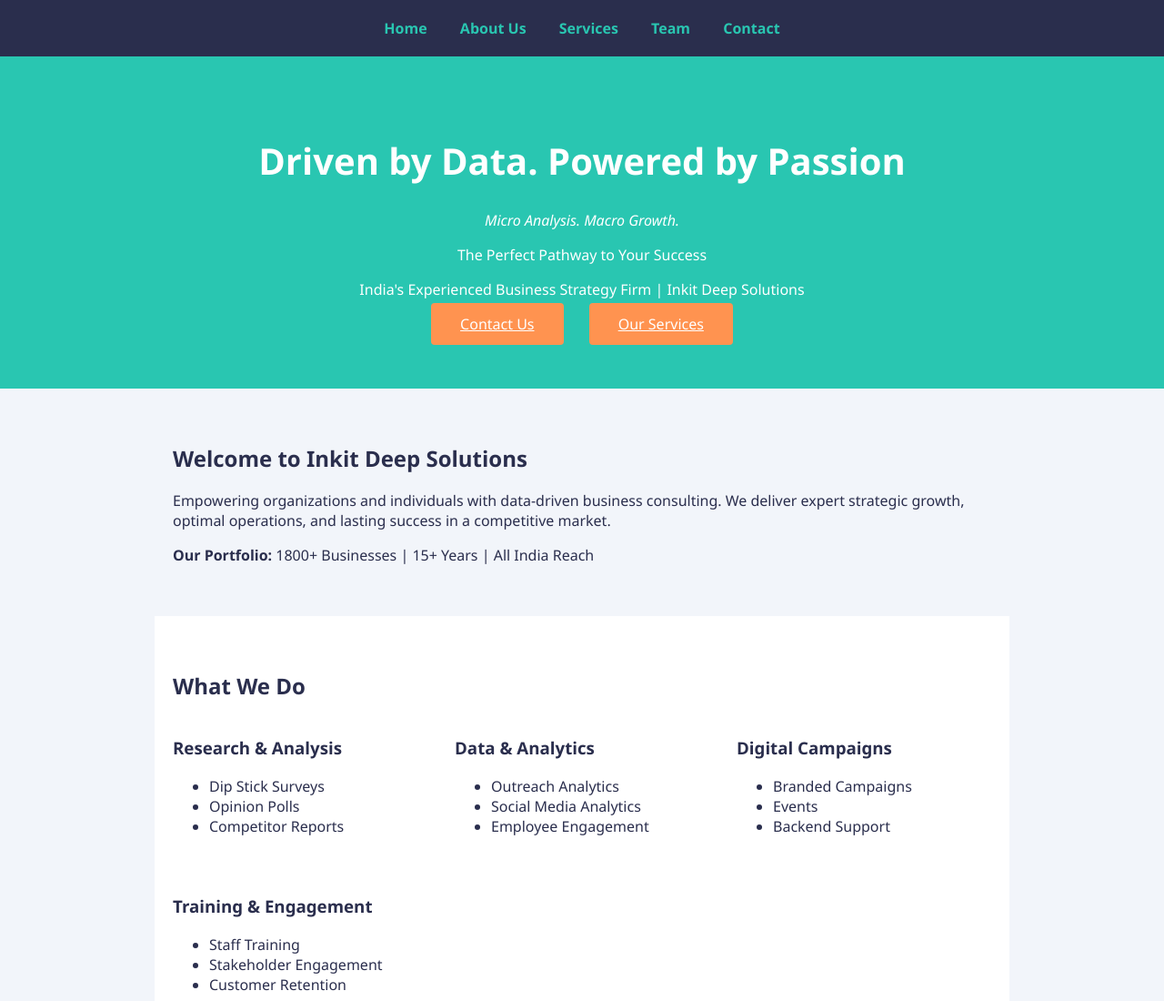
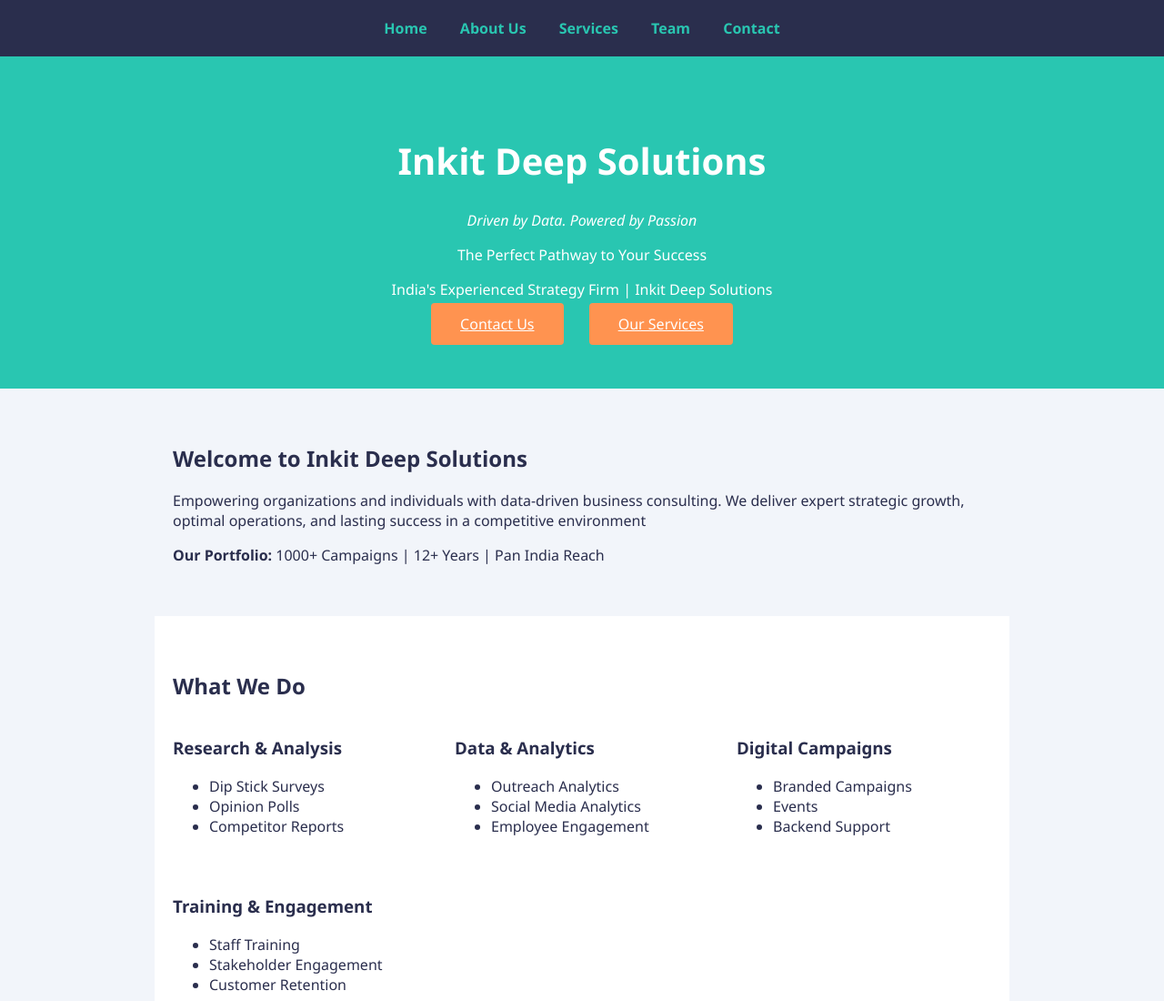
Before and after one commit to redroboart/Inkit-deepsolutions, a plain HTML site: page index.html in a window 1280 px wide. Shown: the top 1100 px of the page at 91% size. Drawn offline with Linux system fonts and the light colour scheme.

Commit message:
Update index.html

```diff
--- a/index.html
+++ b/index.html
@@ -26,17 +26,17 @@
         </nav>
     </header>
     <div class="hero">
-        <h1>Driven by Data. Powered by Passion</h1>
-        <p><em>Micro Analysis. Macro Growth.</em></p>
+        <h1>Inkit Deep Solutions</h1>
+        <p><em>Driven by Data. Powered by Passion</em></p>
         <p>The Perfect Pathway to Your Success</p>
-        <p>India's Experienced Business Strategy Firm | Inkit Deep Solutions</p>
+        <p>India's Experienced Strategy Firm | Inkit Deep Solutions</p>
         <a href="contact.html" class="btn">Contact Us</a>
         <a href="services.html" class="btn">Our Services</a>
     </div>
     <div class="section">
         <h2>Welcome to Inkit Deep Solutions</h2>
-        <p>Empowering organizations and individuals with data-driven business consulting. We deliver expert strategic growth, optimal operations, and lasting success in a competitive market.</p>
-        <p><strong>Our Portfolio:</strong> 1800+ Businesses | 15+ Years | All India Reach</p>
+        <p>Empowering organizations and individuals with data-driven business consulting. We deliver expert strategic growth, optimal operations, and lasting success in a competitive environment</p>
+        <p><strong>Our Portfolio:</strong> 1000+ Campaigns | 12+ Years | Pan India Reach</p>
     </div>
     <div class="section" style="background:#fff;">
         <h2>What We Do</h2>
```
